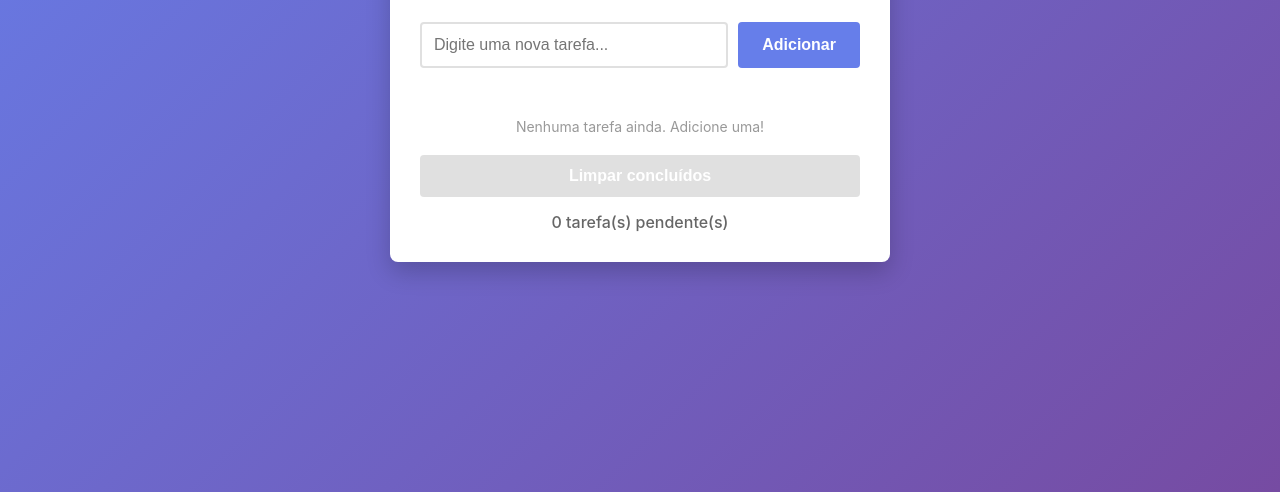
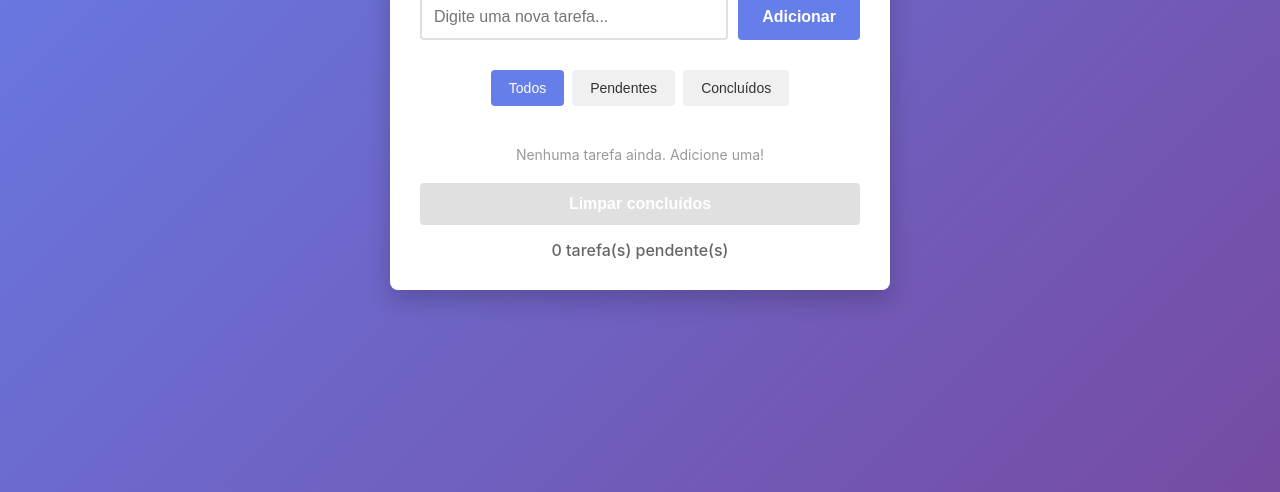
Before and after one commit to DionesioJr/todo-list-runtable, a plain HTML site: page index.html in a window 1280 px wide. Shown: the part 308-800 px from the top of the page. Drawn offline with Linux system fonts and the light colour scheme.

Commit message:
Filtrar a lista e editar itens

```diff
--- a/index.html
+++ b/index.html
@@ -176,6 +176,39 @@
         #clearCompletedBtn:active:not(:disabled) {
             transform: scale(0.98);
         }
+
+        .filter-group {
+            display: flex;
+            gap: 8px;
+            margin-bottom: 20px;
+            justify-content: center;
+        }
+
+        .filter-btn {
+            padding: 8px 16px;
+            background: #f0f0f0;
+            color: #333;
+            border: 2px solid transparent;
+            border-radius: 4px;
+            font-size: 14px;
+            cursor: pointer;
+            transition: all 0.2s;
+            font-weight: 500;
+        }
+
+        .filter-btn:hover {
+            background: #e0e0e0;
+        }
+
+        .filter-btn.active {
+            background: #667eea;
+            color: white;
+            border-color: #667eea;
+        }
+
+        .filter-btn.active:hover {
+            background: #5568d3;
+        }
     </style>
 </head>
 <body>
@@ -192,6 +225,12 @@
             <button id="addBtn">Adicionar</button>
         </div>
 
+        <div class="filter-group">
+            <button class="filter-btn active" data-filter="all">Todos</button>
+            <button class="filter-btn" data-filter="pending">Pendentes</button>
+            <button class="filter-btn" data-filter="completed">Concluídos</button>
+        </div>
+
         <ul id="taskList"></ul>
 
         <div id="emptyMessage" class="empty-message"></div>
@@ -204,6 +243,7 @@
     <script>
         const STORAGE_KEY = 'todoList';
         let tasks = [];
+        let currentFilter = 'all';
         let useStorage = isStorageAvailable();
 
         function isStorageAvailable() {
@@ -295,6 +335,31 @@
             btn.disabled = countCompleted() === 0;
         }
 
+        function getFilteredTasks() {
+            if (currentFilter === 'pending') {
+                return tasks.filter(t => !t.completed);
+            } else if (currentFilter === 'completed') {
+                return tasks.filter(t => t.completed);
+            }
+            return tasks;
+        }
+
+        function setFilter(filter) {
+            currentFilter = filter;
+            updateFilterButtons();
+            render();
+        }
+
+        function updateFilterButtons() {
+            document.querySelectorAll('.filter-btn').forEach(btn => {
+                if (btn.dataset.filter === currentFilter) {
+                    btn.classList.add('active');
+                } else {
+                    btn.classList.remove('active');
+                }
+            });
+        }
+
         function render() {
             const listEl = document.getElementById('taskList');
             const emptyEl = document.getElementById('emptyMessage');
@@ -302,16 +367,23 @@
 
             listEl.innerHTML = '';
 
-            if (tasks.length === 0) {
-                emptyEl.textContent = 'Nenhuma tarefa ainda. Adicione uma!';
-                pendingEl.textContent = '0 tarefa(s) pendente(s)';
+            const filteredTasks = getFilteredTasks();
+
+            if (filteredTasks.length === 0) {
+                if (tasks.length === 0) {
+                    emptyEl.textContent = 'Nenhuma tarefa ainda. Adicione uma!';
+                } else {
+                    emptyEl.textContent = 'Nenhuma tarefa neste filtro.';
+                }
+                const pending = countPending();
+                pendingEl.textContent = `${pending} tarefa(s) pendente(s)`;
                 updateClearButton();
                 return;
             }
 
             emptyEl.textContent = '';
 
-            tasks.forEach(task => {
+            filteredTasks.forEach(task => {
                 const li = document.createElement('li');
                 li.className = 'task-item';
 
@@ -358,6 +430,12 @@
             clearCompleted();
         });
 
+        document.querySelectorAll('.filter-btn').forEach(btn => {
+            btn.addEventListener('click', () => {
+                setFilter(btn.dataset.filter);
+            });
+        });
+
         // Inicializar
         loadTasks();
         render();
```
